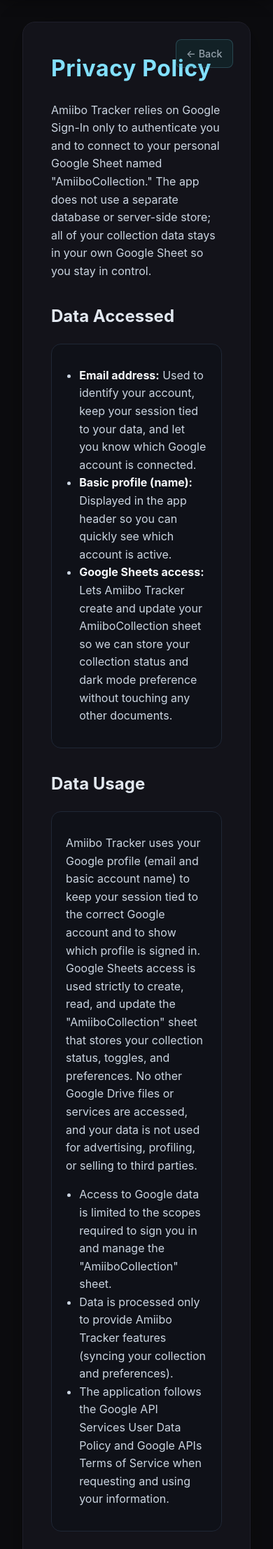
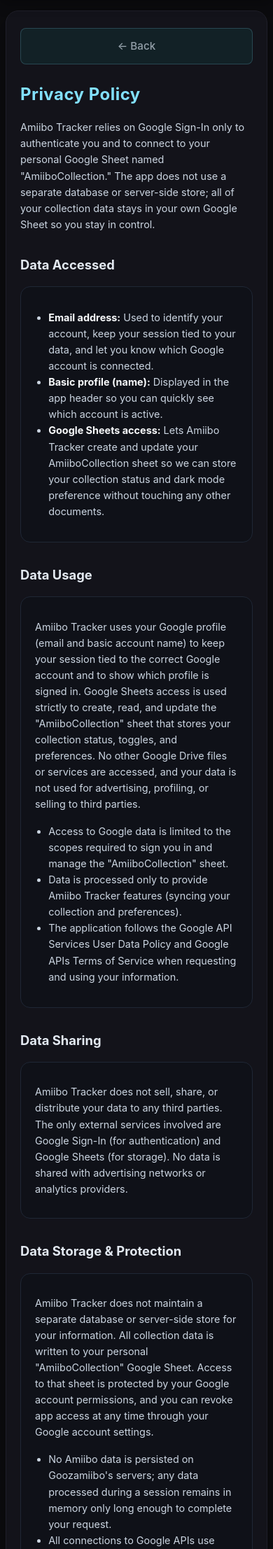
Before and after one commit to Wintersina/amiibo-tracker, a Django app: page /privacy/ in a window 390 px wide; the page is wider, and only the part inside the window is pictured. Shown: the part 61-2274 px from the top of that part at 70% size. Run offline with Django 5.2, Linux system fonts and the light colour scheme.

Commit message:
pretty and touched up

```diff
--- a/tracker/templates/tracker/demo.html
+++ b/tracker/templates/tracker/demo.html
@@ -544,7 +544,7 @@
                 flex-direction: column;
                 padding: 1rem;
                 gap: 0.75rem;
-                margin: 0.75rem auto 1.2rem;
+                margin: 0 auto 1.2rem;
             }
 
             .demo-banner-text {
--- a/tracker/templates/tracker/index.html
+++ b/tracker/templates/tracker/index.html
@@ -177,7 +177,7 @@
 {% block content %}
 <div class="hero-section">
     <div class="hero-image-container">
-        <img src="{% static 'images/amiibo-lineup-img.avif' %}" alt="Amiibo Collection" class="hero-image">
+        <img src="{% static 'images/amiibo-lineup-img.png' %}" alt="Amiibo Collection" class="hero-image">
     </div>
     <div class="hero-content">
         <h1>Track Your Amiibo Collection</h1>
--- a/tracker/templates/tracker/privacy.html
+++ b/tracker/templates/tracker/privacy.html
@@ -7,6 +7,10 @@
 
 {% block head_extra %}
 <style>
+        * {
+            box-sizing: border-box;
+        }
+
         body {
             margin: 0;
             padding: 120px 2rem 2rem 2rem;
@@ -25,6 +29,18 @@
             font-family: 'Inter', system-ui, -apple-system, BlinkMacSystemFont, 'Segoe UI', sans-serif;
             color: #f5f7fb;
             line-height: 1.6;
+        }
+
+        .content-wrapper {
+            position: relative;
+            z-index: 1;
+        }
+
+        /* Add padding on larger screens to prevent title overlap with back button */
+        @media (min-width: 721px) {
+            .content-wrapper {
+                padding-right: 200px;
+            }
         }
 
         h1 {
@@ -89,12 +105,77 @@
             border-color: rgba(130, 224, 255, 0.4);
             transform: translateX(-2px);
         }
+
+        /* Make back button full-width and static on mobile */
+        @media (max-width: 720px) {
+            body {
+                padding: 1.5rem 1rem;
+            }
+
+            main {
+                padding: 1.75rem 1.5rem;
+                margin: 1rem auto;
+            }
+
+            .content-wrapper {
+                padding-right: 0;
+            }
+
+            .back-link {
+                position: static;
+                margin-bottom: 1.5rem;
+                width: 100%;
+                justify-content: center;
+                padding: 0.85rem 1.2rem;
+                font-size: 1rem;
+            }
+
+            h1 {
+                font-size: 1.75rem;
+            }
+
+            h2 {
+                font-size: 1.3rem;
+            }
+
+            p, li {
+                font-size: 0.95rem;
+            }
+        }
+
+        @media (max-width: 480px) {
+            body {
+                padding: 1rem 0.5rem;
+            }
+
+            main {
+                padding: 1.5rem 1.25rem;
+            }
+
+            .back-link {
+                padding: 0.8rem 1rem;
+                font-size: 0.95rem;
+            }
+
+            h1 {
+                font-size: 1.5rem;
+            }
+
+            h2 {
+                font-size: 1.15rem;
+            }
+
+            p, li {
+                font-size: 0.9rem;
+            }
+        }
     </style>
 {% endblock %}
 
 {% block content %}
 <main>
-        <a href="{% url 'index' %}" class="back-link">← Back</a>
+    <a href="{% url 'index' %}" class="back-link">← Back</a>
+    <div class="content-wrapper">
         <h1>Privacy Policy</h1>
         <p>
             Amiibo Tracker relies on Google Sign-In only to authenticate you and to connect to your personal Google Sheet named
@@ -167,5 +248,6 @@
         <p class="contact">
             For privacy questions, email <a href="mailto:codingsina@gmail.com">codingsina@gmail.com</a>. Deleting your data remains under your control via your Google account.
         </p>
-    </main>
+    </div>
+</main>
 {% endblock %}
--- a/tracker/views.py
+++ b/tracker/views.py
@@ -29,7 +29,7 @@ from tracker.seo_helpers import (
     SEOContext,
     generate_meta_description,
     generate_article_schema,
-    generate_product_schema,
+    generate_blog_posting_schema,
     generate_breadcrumb_schema,
     generate_organization_schema,
     generate_website_schema,
@@ -3173,6 +3173,7 @@ class AmiibodexView(View, LoggingMixin, AmiiboLocalFetchMixin):
 
                 # Determine if amiibo is upcoming
                 from datetime import datetime
+
                 today = datetime.now().date()
                 is_upcoming = False
 
@@ -3191,13 +3192,16 @@ class AmiibodexView(View, LoggingMixin, AmiiboLocalFetchMixin):
             filtered_amiibos = amiibos
             if search_query:
                 filtered_amiibos = [
-                    a for a in filtered_amiibos
-                    if (search_query in a.get("name", "").lower() or
-                        search_query in a.get("type", "").lower() or
-                        search_query in a.get("gameSeries", "").lower() or
-                        search_query in a.get("amiiboSeries", "").lower() or
-                        search_query in a.get("display_release", "").lower() or
-                        search_query in a.get("character", "").lower())
+                    a
+                    for a in filtered_amiibos
+                    if (
+                        search_query in a.get("name", "").lower()
+                        or search_query in a.get("type", "").lower()
+                        or search_query in a.get("gameSeries", "").lower()
+                        or search_query in a.get("amiiboSeries", "").lower()
+                        or search_query in a.get("display_release", "").lower()
+                        or search_query in a.get("character", "").lower()
+                    )
                 ]
 
             # Sort by earliest release date (newest first), then by name
@@ -3340,7 +3344,7 @@ class AmiiboDetailView(View, LoggingMixin, AmiiboLocalFetchMixin):
             if amiibo.get("image"):
                 seo.set_og_image(amiibo["image"])
 
-            # Add Product schema
+            # Add BlogPosting schema (wiki-style informational content)
             product_url = request.build_absolute_uri()
             earliest_release = None
             for region in ["na", "jp", "eu", "au"]:
@@ -3350,14 +3354,15 @@ class AmiiboDetailView(View, LoggingMixin, AmiiboLocalFetchMixin):
                     break
 
             seo.add_schema(
-                "Product",
-                generate_product_schema(
+                "BlogPosting",
+                generate_blog_posting_schema(
                     name=amiibo_name,
                     description=description or meta_description,
                     image=amiibo.get("image", ""),
                     url=product_url,
-                    release_date=earliest_release,
-                    brand="Nintendo",
+                    date_published=earliest_release,
+                    author="Amiibo Tracker",
+                    publisher="Amiibo Tracker",
                 ),
             )
 
```
Also changed, not shown: tracker/scrapers.py (+1 -6 lines), tracker/seo_helpers.py (+122 -98 lines), tracker/templates/tracker/about.html (+21 -0 lines), tracker/tests/test_seo_helpers.py (+62 -27 lines), static/images/amiibo-lineup-img.avif (deleted), static/images/amiibo-lineup-img.png (added).
